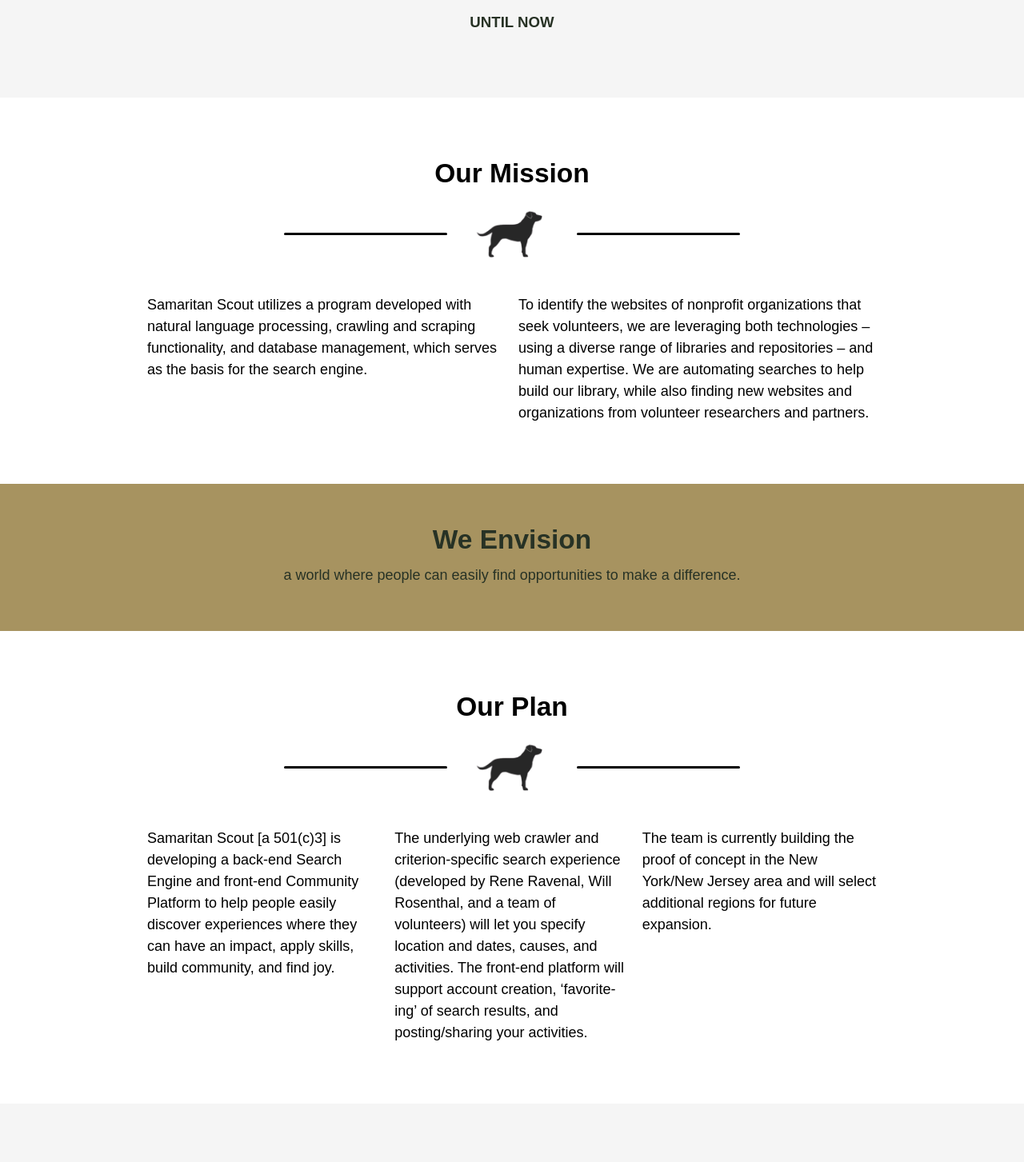
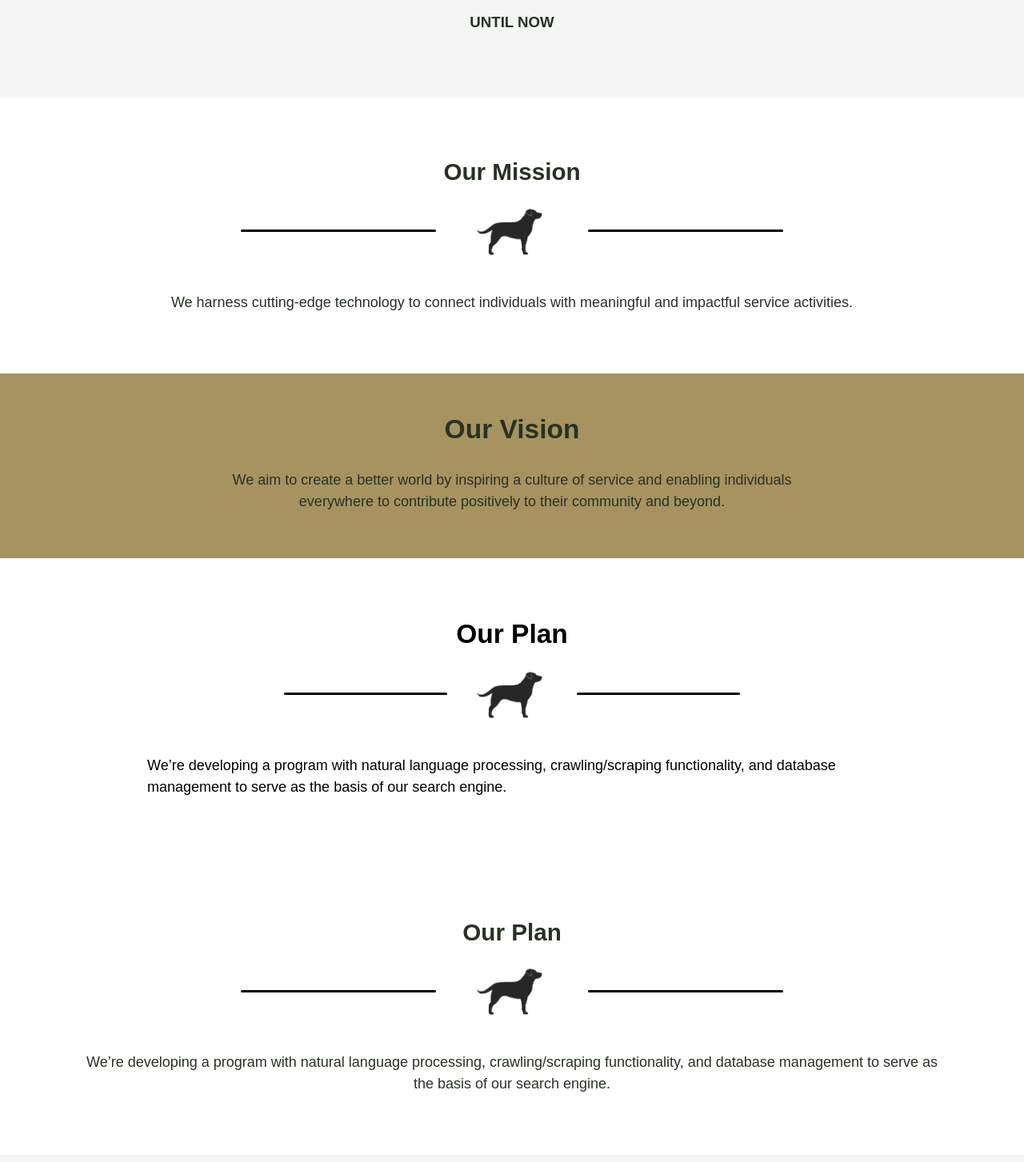
Before and after one commit to AkeBoss-tech/samaritan-scout, a React (Create React App) app: page /about in a window 1280 px wide. Shown: the part 740-2193 px from the top of the page at 80% size. Built offline with nearby package versions, Linux system fonts and the light colour scheme.

Commit message:
text changes

```diff
--- a/src/pages/About.tsx
+++ b/src/pages/About.tsx
@@ -37,6 +37,7 @@ import CustomContainer from '../components/CustomSection';
 import CustomBackgroundSection from '../components/CustomBackgroundSection';
 import { green } from '@mui/material/colors';
 import DuoLinks from '../components/DuoLinks';
+import Separator from '../components/Separator';
 
 function About() {
   return (
@@ -80,7 +81,7 @@ function About() {
             <strong>UNTIL NOW</strong>
           </Typography>
         </CustomSection>
-        <Section
+        {/* <Section
           title='Our Mission'
           children={[
             'Samaritan Scout utilizes a program developed with natural language processing, crawling and scraping functionality, and database management, which serves as the basis for the search engine.',
@@ -89,7 +90,24 @@ function About() {
           cols={6}
           primary={false}
           separator={true}
-        />
+        /> */}
+        <CustomSection bgStyle='white' paddingY='large'>
+          <Typography
+            variant='h2'
+            color={color_theme.primaryFontColor}
+            align='center'
+          >
+            Our Mission
+          </Typography>
+          <Separator primary={false} />
+          <Typography
+            variant='body1'
+            color={color_theme.primaryFontColor}
+            align='center'
+          >
+            We harness cutting-edge technology to connect individuals with meaningful and impactful service activities.
+          </Typography>
+        </CustomSection>
         {/* <Section
           title="We Envision"
           children={["a brighter tomorrow"]}
@@ -100,24 +118,39 @@ function About() {
         /> */}
         <CustomSection bgStyle='accent' paddingY='medium' marginStyle='wide'>
           <Typography variant='h1' align='center' gutterBottom>
-            We Envision
+            Our Vision
           </Typography>
+          <Box sx={{ height: '20px ' }}></Box>
           <Typography variant='body1' align='center' gutterBottom>
-            a world where people can easily find opportunities to make a
-            difference.
+          We aim to create a better world by inspiring a culture of service and enabling individuals everywhere to contribute positively to their community and beyond.
           </Typography>
         </CustomSection>
         <Section
           title='Our Plan'
           children={[
-            'Samaritan Scout [a 501(c)3] is developing a back-end Search Engine and front-end Community Platform to help people easily discover experiences where they can have an impact, apply skills, build community, and find joy.',
-            'The underlying web crawler and criterion-specific search experience (developed by Rene Ravenal, Will Rosenthal, and a team of volunteers) will let you specify location and dates, causes, and activities. The front-end platform will support account creation, ‘favorite-ing’ of search results, and posting/sharing your activities.',
-            'The team is currently building the proof of concept in the New York/New Jersey area and will select additional regions for future expansion.',
+            'We’re developing a program with natural language processing, crawling/scraping functionality, and database management to serve as the basis of our search engine.'
           ]}
-          cols={4}
+          cols={12}
           primary={false}
           separator={true}
         />
+        <CustomSection bgStyle='white' paddingY='large'>
+          <Typography
+            variant='h2'
+            color={color_theme.primaryFontColor}
+            align='center'
+          >
+            Our Plan
+          </Typography>
+          <Separator primary={false} />
+          <Typography
+            variant='body1'
+            color={color_theme.primaryFontColor}
+            align='center'
+          >
+            We’re developing a program with natural language processing, crawling/scraping functionality, and database management to serve as the basis of our search engine.
+          </Typography>
+        </CustomSection>
         {/* <TimelineComponent /> */}
         {/* <Timeline2Component /> */}
         <Phases />
```
